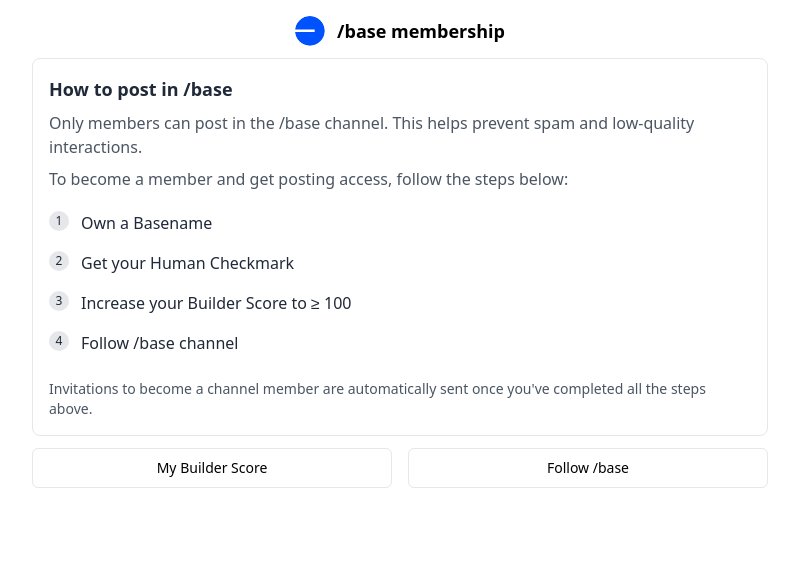
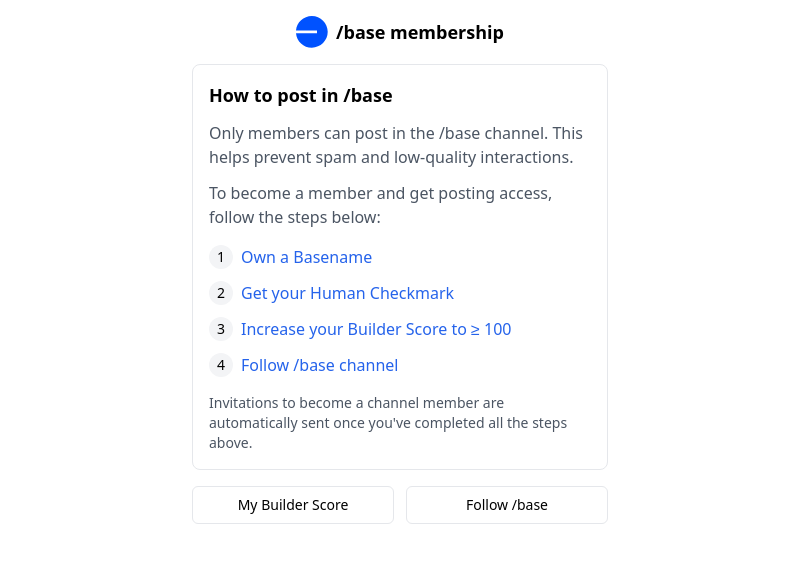
Before and after one commit to rudnevsky/base-membership, a Next.js app: page / in a window 1280 px wide. Shown: the top 562 px of the page, without its empty margins (240-1039 px from the left). Built offline with nearby package versions, Linux system fonts and the light colour scheme.

Commit message:
Optimize app for Farcaster Mini App environment

```diff
--- a/app/globals.css
+++ b/app/globals.css
@@ -10,4 +10,19 @@
 body {
   color: rgb(var(--foreground-rgb));
   background: rgb(var(--background-rgb));
+  -webkit-font-smoothing: antialiased;
+  -moz-osx-font-smoothing: grayscale;
 }
+
+* {
+  box-sizing: border-box;
+  padding: 0;
+  margin: 0;
+}
+
+html,
+body {
+  height: 100%;
+  width: 100%;
+  overflow-x: hidden;
+}
--- a/app/layout.tsx
+++ b/app/layout.tsx
@@ -4,6 +4,7 @@
 export const metadata: Metadata = {
   title: '/base membership',
   description: 'Become a member of the /base channel on Farcaster',
+  viewport: 'width=device-width, initial-scale=1, maximum-scale=1',
   icons: {
     icon: '/Base_Symbol_Blue.svg',
   },
@@ -30,8 +31,8 @@
   children: React.ReactNode
 }) {
   return (
-    <html lang="en">
-      <body>
+    <html lang="en" className="h-full">
+      <body className="h-full bg-white">
         {children}
       </body>
     </html>
--- a/app/page.tsx
+++ b/app/page.tsx
@@ -3,93 +3,92 @@
 
 export default function Home() {
   return (
-    <div className="flex flex-col min-h-dvh max-w-3xl mx-auto py-4 px-4">
-      <nav className="flex justify-center items-center mb-3 w-full">
-        <div className="flex items-center justify-center gap-3">
-          <div className="relative w-[30px] h-[30px] rounded-full overflow-hidden">
+    <div className="flex flex-col min-h-screen w-full max-w-md mx-auto px-4 py-4">
+      <header className="flex justify-center items-center mb-4">
+        <div className="flex items-center gap-2">
+          <div className="relative w-8 h-8">
             <Image
               alt="Base Protocol"
               src="/Base_Symbol_Blue.svg"
               fill
-              className="object-cover"
+              className="object-contain"
+              priority
             />
           </div>
-          <h1 className="font-semibold text-foreground whitespace-nowrap text-lg">/base membership</h1>
+          <h1 className="text-lg font-semibold">/base membership</h1>
         </div>
-      </nav>
+      </header>
 
-      <main className="flex flex-col h-full">
-        <div className="rounded-lg border bg-white border-neutral-200">
-          <div className="p-4">
-            <h2 className="text-lg font-semibold mb-2 text-neutral-800">How to post in /base</h2>
-            <p className="mb-2 text-neutral-600">
+      <main className="flex-1">
+        <div className="bg-white rounded-lg border border-gray-200 p-4 mb-4">
+          <h2 className="text-lg font-semibold mb-3">How to post in /base</h2>
+          <p className="text-gray-600 mb-3">
             Only members can post in the /base channel. This helps prevent spam and low-quality interactions.
           </p>
-            <p className="mb-5 text-neutral-600">
+          <p className="text-gray-600 mb-4">
             To become a member and get posting access, follow the steps below:
           </p>
 
-            <ul className="space-y-4">
-              <li className="flex items-start gap-3">
-                <div className="shrink-0 flex items-center justify-center w-5 h-5 rounded-full text-xs font-medium bg-neutral-200 text-neutral-800">1</div>
+          <ol className="space-y-3">
+            <li className="flex items-start gap-2">
+              <span className="flex-shrink-0 w-6 h-6 flex items-center justify-center rounded-full bg-gray-100 text-sm font-medium">1</span>
               <Link
                 href="https://www.base.org/names"
                 target="_blank"
                 rel="noopener noreferrer"
-                  className="text-neutral-800 hover:text-neutral-600"
+                className="text-blue-600 hover:text-blue-800"
               >
                 Own a Basename
               </Link>
             </li>
-              <li className="flex items-start gap-3">
-                <div className="shrink-0 flex items-center justify-center w-5 h-5 rounded-full text-xs font-medium bg-neutral-200 text-neutral-800">2</div>
+            <li className="flex items-start gap-2">
+              <span className="flex-shrink-0 w-6 h-6 flex items-center justify-center rounded-full bg-gray-100 text-sm font-medium">2</span>
               <Link
                 href="https://docs.talentprotocol.com/docs/protocol-concepts/human-checkmark"
                 target="_blank"
                 rel="noopener noreferrer"
-                  className="text-neutral-800 hover:text-neutral-600"
+                className="text-blue-600 hover:text-blue-800"
               >
                 Get your Human Checkmark
               </Link>
             </li>
-              <li className="flex items-start gap-3">
-                <div className="shrink-0 flex items-center justify-center w-5 h-5 rounded-full text-xs font-medium bg-neutral-200 text-neutral-800">3</div>
+            <li className="flex items-start gap-2">
+              <span className="flex-shrink-0 w-6 h-6 flex items-center justify-center rounded-full bg-gray-100 text-sm font-medium">3</span>
               <Link
                 href="https://app.talentprotocol.com/profile"
                 target="_blank"
                 rel="noopener noreferrer"
-                  className="text-neutral-800 hover:text-neutral-600"
+                className="text-blue-600 hover:text-blue-800"
               >
                 Increase your Builder Score to ≥ 100
               </Link>
             </li>
-              <li className="flex items-start gap-3">
-                <div className="shrink-0 flex items-center justify-center w-5 h-5 rounded-full text-xs font-medium bg-neutral-200 text-neutral-800">4</div>
+            <li className="flex items-start gap-2">
+              <span className="flex-shrink-0 w-6 h-6 flex items-center justify-center rounded-full bg-gray-100 text-sm font-medium">4</span>
               <Link
                 href="https://warpcast.com/~/channel/base"
                 target="_blank"
                 rel="noopener noreferrer"
-                  className="text-neutral-800 hover:text-neutral-600"
+                className="text-blue-600 hover:text-blue-800"
               >
                 Follow /base channel
               </Link>
             </li>
-            </ul>
+          </ol>
 
-            <p className="text-sm text-neutral-600 mt-6">
+          <p className="text-sm text-gray-600 mt-4">
             Invitations to become a channel member are automatically sent once you've completed all the steps above.
           </p>
         </div>
-        </div>
 
-        <div className="grid auto-cols-fr grid-flow-col gap-4 mt-3 w-full">
+        <div className="grid grid-cols-2 gap-3">
           <Link
             href="https://app.talentprotocol.com"
             target="_blank"
             rel="noopener noreferrer"
             className="w-full"
           >
-            <button className="inline-flex items-center justify-center gap-2 whitespace-nowrap text-sm font-medium transition-[color,box-shadow] disabled:pointer-events-none disabled:opacity-50 [&_svg]:pointer-events-none [&_svg:not([class*='size-'])]:size-4 shrink-0 [&_svg]:shrink-0 outline-none focus-visible:border-ring focus-visible:ring-ring/50 focus-visible:ring-[3px] aria-invalid:ring-destructive/20 dark:aria-invalid:ring-destructive/40 aria-invalid:border-destructive shadow-xs h-10 rounded-md px-6 has-[>svg]:px-4 bg-white hover:bg-neutral-100 border border-neutral-200 cursor-pointer w-full text-black">
+            <button className="w-full px-4 py-2 bg-white border border-gray-200 rounded-md text-sm font-medium hover:bg-gray-50 focus:outline-none focus:ring-2 focus:ring-offset-2 focus:ring-blue-500">
               My Builder Score
             </button>
           </Link>
@@ -99,7 +98,7 @@
             rel="noopener noreferrer"
             className="w-full"
           >
-            <button className="inline-flex items-center justify-center gap-2 whitespace-nowrap text-sm font-medium transition-[color,box-shadow] disabled:pointer-events-none disabled:opacity-50 [&_svg]:pointer-events-none [&_svg:not([class*='size-'])]:size-4 shrink-0 [&_svg]:shrink-0 outline-none focus-visible:border-ring focus-visible:ring-ring/50 focus-visible:ring-[3px] aria-invalid:ring-destructive/20 dark:aria-invalid:ring-destructive/40 aria-invalid:border-destructive shadow-xs h-10 rounded-md px-6 has-[>svg]:px-4 bg-white hover:bg-neutral-100 border border-neutral-200 cursor-pointer w-full text-black">
+            <button className="w-full px-4 py-2 bg-white border border-gray-200 rounded-md text-sm font-medium hover:bg-gray-50 focus:outline-none focus:ring-2 focus:ring-offset-2 focus:ring-blue-500">
               Follow /base
             </button>
           </Link>
```
Lines whose indentation alone changed are shown as unchanged.
